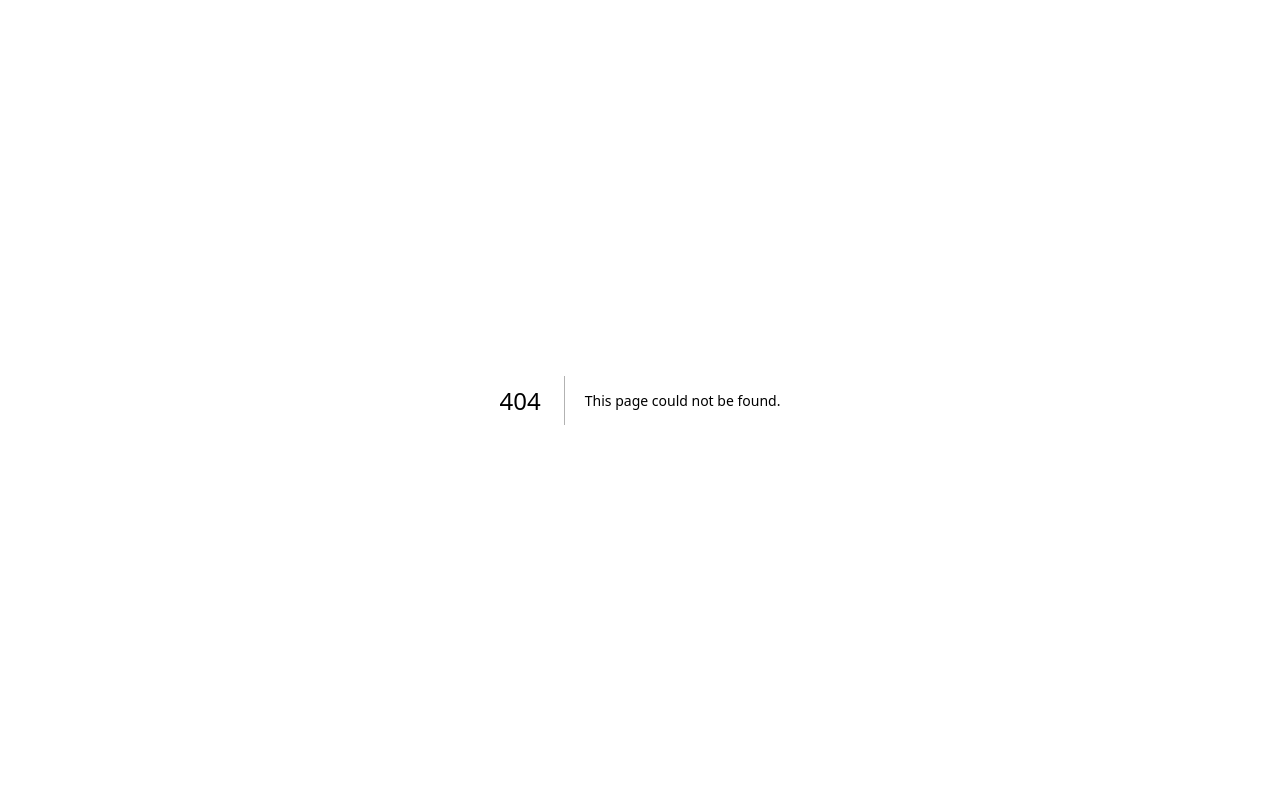
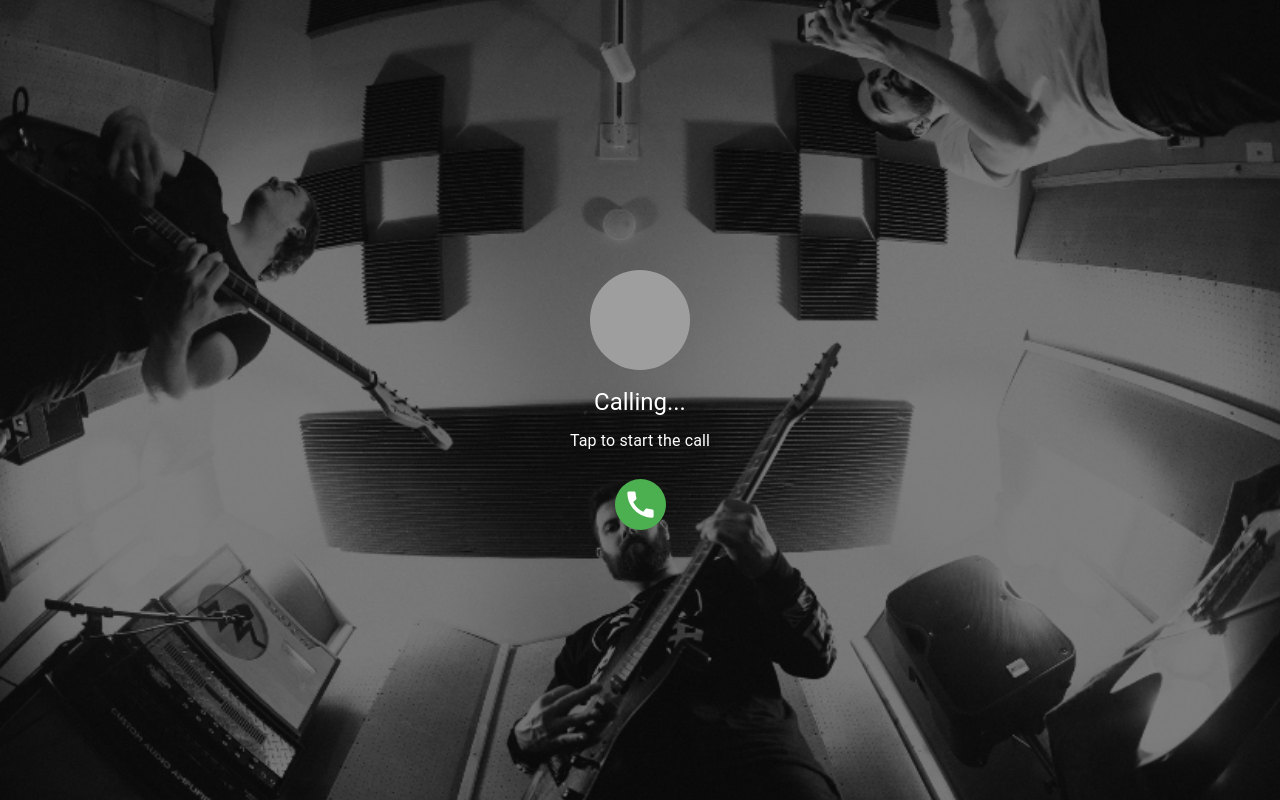
Before and after one commit to ShaunCl123/FeelFlow, a Next.js app: page /call in a window 1280 px wide. Before the commit this address had no page. Built offline with nearby package versions, Linux system fonts and the light colour scheme; grey boxes are pictures that could not be loaded.

Commit message:
Call page

```diff
--- /dev/null
+++ b/src/app/call/page.js
@@ -0,0 +1,114 @@
+'use client';
+import * as React from 'react';
+import { Box, Button, Container, Paper, CssBaseline, Typography, ThemeProvider, Avatar, IconButton } from '@mui/material';
+import { green, red } from '@mui/material/colors';
+import { createTheme } from '@mui/material/styles';
+import { useRouter } from 'next/navigation';
+import CallEndIcon from '@mui/icons-material/CallEnd';
+import CallIcon from '@mui/icons-material/Call';
+
+export default function CallPage() {
+  const theme = createTheme({
+    palette: {
+      secondary: {
+        main: green[500],
+      },
+    },
+  });
+
+  const [isCalling, setIsCalling] = React.useState(false);
+  const [audio, setAudio] = React.useState(null);
+  const [mounted, setMounted] = React.useState(false);
+  const router = useRouter();
+
+  React.useEffect(() => {
+    setMounted(true);
+  }, []);
+
+  const startCall = () => {
+    const newAudio = new Audio('/audio/Pieta.mp3');
+    newAudio.play();
+    setAudio(newAudio);
+    setIsCalling(true);
+
+    newAudio.onended = () => {
+      setIsCalling(false);
+    };
+  };
+
+  const endCall = () => {
+    if (audio) {
+      audio.pause();
+      audio.currentTime = 0;
+    }
+    setIsCalling(false);
+    if (mounted) {
+      router.push('/');
+    }
+  };
+
+  if (!mounted) return null;
+
+  return (
+    <ThemeProvider theme={theme}>
+      <CssBaseline />
+      <Box
+        sx={{
+          minHeight: '100vh',
+          display: 'flex',
+          flexDirection: 'column',
+          backgroundImage: 'url(/images/main.png)',
+          backgroundSize: 'cover',
+          backgroundPosition: 'center',
+          position: 'relative',
+          justifyContent: 'center',
+          alignItems: 'center',
+        }}
+      >
+        <Box
+          sx={{
+            position: 'absolute',
+            top: 0,
+            left: 0,
+            right: 0,
+            bottom: 0,
+            backgroundColor: 'rgba(0, 0, 0, 0.5)',
+            zIndex: 1,
+          }}
+        />
+
+        <Container component="main" maxWidth="xs" sx={{ position: 'relative', zIndex: 2, textAlign: 'center' }}>
+          <Avatar
+            src="/images/profile.jpg"
+            sx={{ width: 100, height: 100, margin: 'auto', mb: 2 }}
+          />
+          <Typography variant="h5" color="white" gutterBottom>
+            Calling...
+          </Typography>
+
+          {isCalling ? (
+            <Typography variant="subtitle1" color="white" gutterBottom>
+              In Call
+            </Typography>
+          ) : (
+            <Typography variant="subtitle1" color="white" gutterBottom>
+              Tap to start the call
+            </Typography>
+          )}
+
+          <Box sx={{ display: 'flex', justifyContent: 'center', gap: 3, mt: 3 }}>
+            {!isCalling ? (
+              <IconButton onClick={startCall} sx={{ backgroundColor: green[500], color: 'white' }}>
+                <CallIcon fontSize="large" />
+              </IconButton>
+            ) : (
+              <IconButton onClick={endCall} sx={{ backgroundColor: red[500], color: 'white' }}>
+                <CallEndIcon fontSize="large" />
+              </IconButton>
+            )}
+          </Box>
+        </Container>
+      </Box>
+    </ThemeProvider>
+  );
+}
--- a/src/app/home/page.js
+++ b/src/app/home/page.js
@@ -20,6 +20,7 @@ const emotionLinks = {
   Sad: [
     { text: "Mental Health Support - HSE", url: "https://www2.hse.ie/mental-health/" },
     { text: "Helpline Services - Pieta House", url: "https://www.pieta.ie" },
+    { text: "Call if any help is required", url: "/call" },
   ],
   Active: [
     { text: "Visit an Active Lifestyle Site", url: "https://www.getactive.ie" },
```
Also changed, not shown: public/images/cloud.png (added), 1 other file (tests, documents, lock files or other folders).
